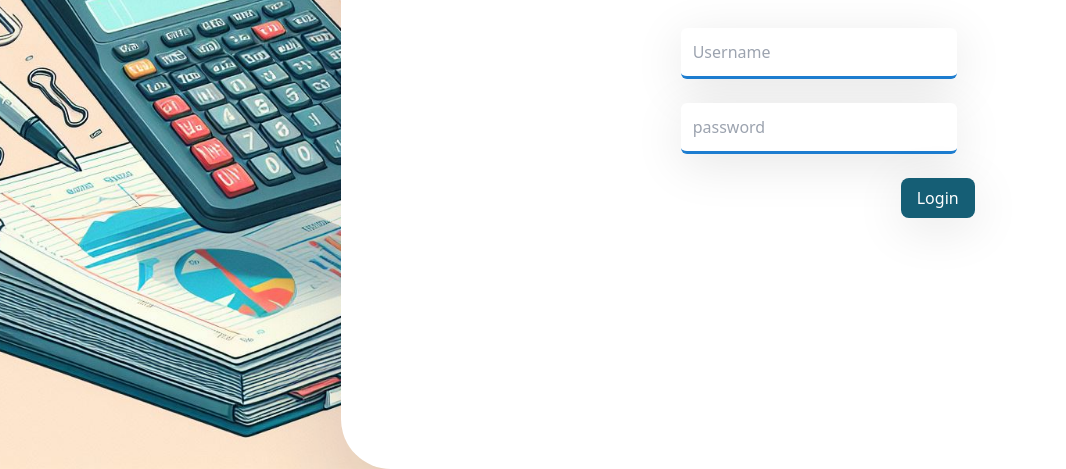
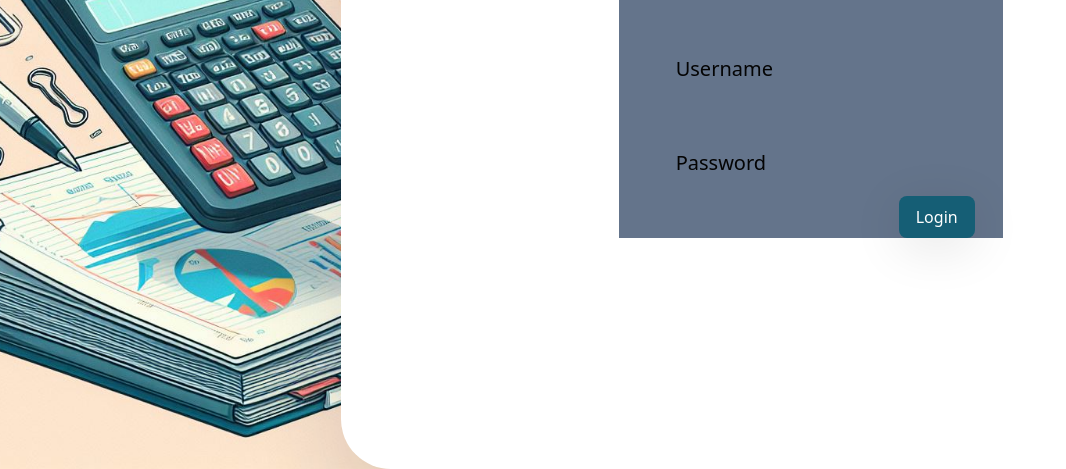
Before and after one commit to kavinduUdhara/acc_sys_preview, a website: page docs/login.html in a window 1280 px wide. Shown: the part 331-800 px from the top of the page, without its empty margins (0-1066 px from the left). Drawn offline with Linux system fonts and the light colour scheme.

Commit message:
almost done on the animation

```diff
--- a/docs/css/login.css
+++ b/docs/css/login.css
@@ -3,7 +3,7 @@ body {
   height: -moz-fit-content;
   height: fit-content;
   min-height: 100vh;
-  width: 100%
+  width: 100%;
 }
 
 .left {
@@ -11,12 +11,12 @@ body {
   width: 33.333333%;
   background-size: cover;
   background-position: center;
-  background-image: url("../img/floating-acc-elements.jpg")
+  background-image: url("../img/floating-acc-elements.jpg");
 }
 
 .right-holder {
   position: relative;
-  width: 66.666667%
+  width: 66.666667%;
 }
 
 .right {
@@ -33,7 +33,7 @@ body {
   border-start-start-radius: 50px;
   border-end-start-radius: 50px;
   width: 110%;
-  box-shadow: rgba(17, 12, 46, 0.15) 0px 48px 100px 0px
+  box-shadow: rgba(17, 12, 46, 0.15) 0px 48px 100px 0px;
 }
 
 .login-holder {
@@ -42,13 +42,13 @@ body {
   max-width: 24rem;
   flex-direction: column;
   align-items: center;
-  justify-content: center
+  justify-content: center;
 }
 
 .login-holder h1 {
   margin: 1.25rem;
   font-size: 2.25rem;
-  line-height: 2.5rem
+  line-height: 2.5rem;
 }
 
 form {
@@ -57,17 +57,17 @@ form {
   flex-direction: column;
   align-items: center;
   justify-content: center;
+  --tw-bg-opacity: 1;
+  background-color: rgb(100 116 139 / var(--tw-bg-opacity));
   padding-top: 1.75rem;
-  padding-left: 1rem
+  padding-left: 1rem;
 }
 
-input[type="text"],.login-holder input[type="password"] {
-  width: 75%;
-  border-radius: 0.375rem;
-  padding: 0.75rem;
-  border-bottom: 3px solid rgb(29, 125, 208);
-  box-shadow: rgba(0, 0, 0, 0.1) 0px 10px 50px
-}
+/* input[type="text"],.login-holder input[type="password"]{
+    @apply w-9/12 p-3 rounded-md ;
+    border-bottom: 3px solid rgb(29, 125, 208);
+    box-shadow: rgba(0, 0, 0, 0.1) 0px 10px 50px;
+} */
 
 input[type="submit"] {
   margin-right: 1.75rem;
@@ -82,5 +82,44 @@ input[type="submit"] {
   --tw-text-opacity: 1;
   color: rgb(255 255 255 / var(--tw-text-opacity));
   justify-self: end;
-  box-shadow: rgba(0, 0, 0, 0.1) 0px 10px 50px
+  box-shadow: rgba(0, 0, 0, 0.1) 0px 10px 50px;
 }
+
+.input-group {
+  margin-top: 30px;
+  width: 100%;
+  font-size: 1.25rem;
+  position: relative;
+  --primary: #2196f3;
+  margin-left: 50px;
+}
+
+input {
+  width: 100%;
+  all: unset;
+  color: black;
+  border: 1px solid transparent;
+  padding: 1rem;
+  border-radius: 16px;
+  transition: 150ms cubic-bezier(0.4, 0, 0.2, 1);
+}
+
+label {
+  position: absolute;
+  top: 1rem;
+  left: 1rem;
+  color: #040404;
+  pointer-events: none;
+  transition: 150ms cubic-bezier(0.4, 0, 0.2, 1);
+}
+
+input:focus {
+  border: 1px solid var(--primary);
+}
+
+input:is(:focus, :valid) ~ label {
+  transform: translateY(-120%);
+  background-color: #1a1a1a;
+  padding-inline: 0.6rem;
+  color: var(--primary);
+}
--- a/docs/login.html
+++ b/docs/login.html
@@ -14,8 +14,14 @@
             <div class="login-holder">
                 <h1>Login to the system</h1>
                 <form action="">
-                    <input type="text" name="username" id="username" placeholder="Username"><br>
-                    <input type="password" name="pwd" id="pwd" placeholder="password"><br>
+                    <div class="input-group">
+                        <input class="input" required type="text" id="username">
+                        <label class="label" for="username">Username</label>
+                      </div>
+                    <div class="input-group">
+                        <input class="input" required type="password" id="pwd">
+                        <label class="label" for="pwd">Password</label>
+                    </div>
                     <input type="submit" value="Login">
                 </form>
             </div>
--- a/src/login.css
+++ b/src/login.css
@@ -23,16 +23,53 @@ body{
     @apply text-4xl m-5
 }
 form{
-    @apply pt-7 flex flex-col w-full pl-4 justify-center items-center;
+    @apply pt-7 flex flex-col w-full pl-4 bg-slate-500 justify-center items-center;
 }
-input[type="text"],.login-holder input[type="password"]{
+/* input[type="text"],.login-holder input[type="password"]{
     @apply w-9/12 p-3 rounded-md ;
     border-bottom: 3px solid rgb(29, 125, 208);
     box-shadow: rgba(0, 0, 0, 0.1) 0px 10px 50px;
-}
+} */
 input[type="submit"]{
     @apply bg-cyan-800 text-white cursor-pointer p-2 pl-4 pr-4 rounded-lg place-self-end mr-7;
     justify-self: end;
     box-shadow: rgba(0, 0, 0, 0.1) 0px 10px 50px;
 
 }
+.input-group {
+    margin-top: 30px;
+    width: 100%;
+    font-size: 1.25rem;
+    position: relative;
+    --primary: #2196f3;
+    margin-left: 50px;
+  }
+
+input {
+    width: 100%;
+    padding: 1rem;
+    all: unset;
+    color: black;
+    border: 1px solid transparent;
+    padding: 1rem;
+    border-radius: 16px;
+    transition: 150ms cubic-bezier(0.4, 0, 0.2, 1);
+  }
+label {
+    position: absolute;
+    top: 1rem;
+    left: 1rem;
+    color: #040404;
+    pointer-events: none;
+    transition: 150ms cubic-bezier(0.4, 0, 0.2, 1);
+}
+input:focus {
+    border: 1px solid var(--primary);
+  }
+
+input:is(:focus, :valid) ~ label {
+    transform: translateY(-120%);
+    background-color: #1a1a1a;
+    padding-inline: 0.6rem;
+    color: var(--primary);
+  }
```
